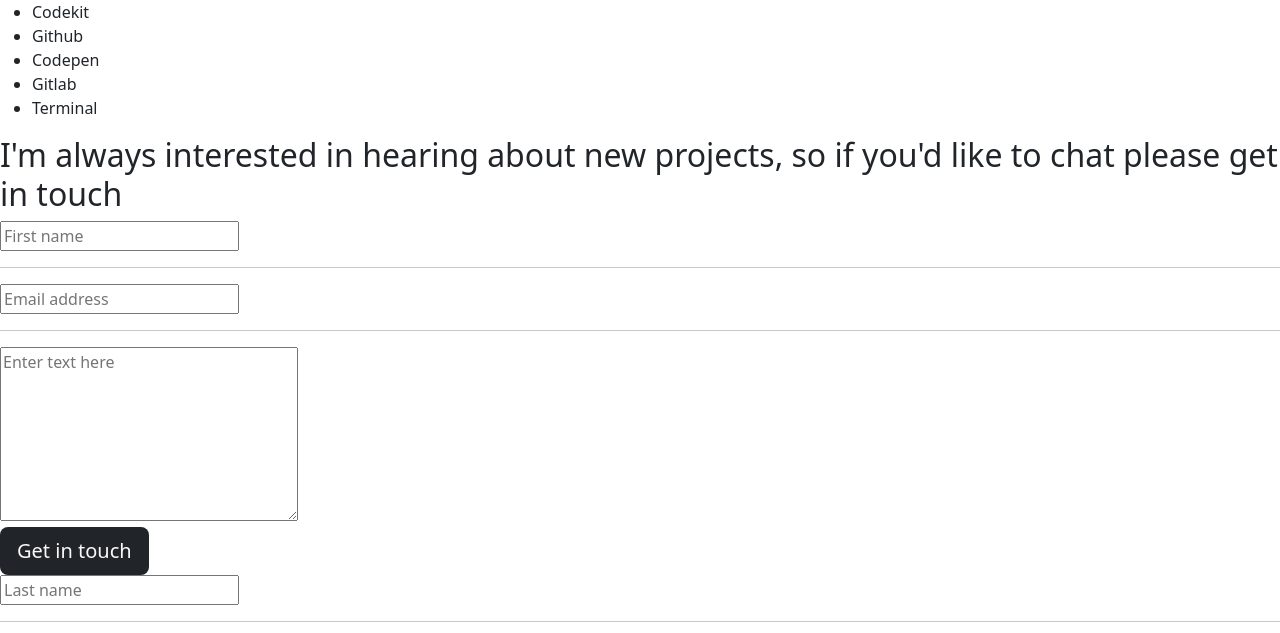
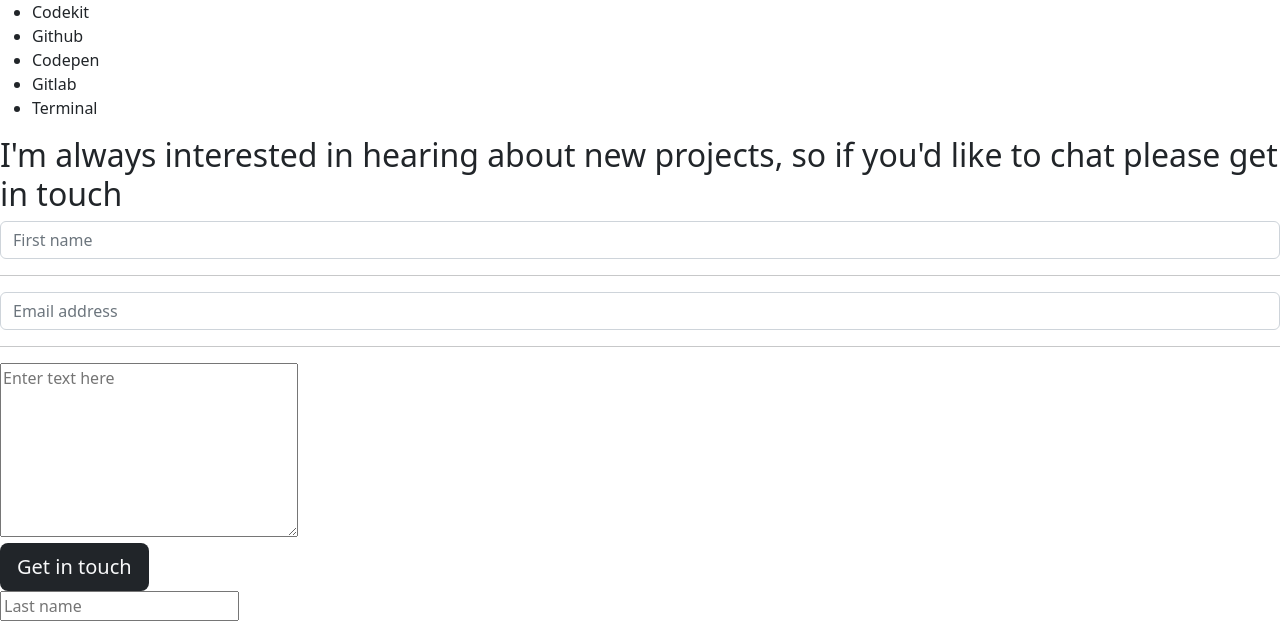
Before and after one commit to PromzzyKoncepts/MyPortfolio-Bootstrap, a plain HTML site: page index.html in a window 1280 px wide. Shown: the part 2744-3377 px from the top of the page. Drawn offline with nearby package versions, Linux system fonts and the light colour scheme.

Commit message:
add bootstrap styling for the form and form elts

```diff
--- a/index.html
+++ b/index.html
@@ -241,21 +241,23 @@
           <div class="contact-text">
             <h2>I'm always interested in hearing about new projects, so if you'd like to chat please get in touch</h2>
           </div>
-          <div class="form-div">
-            <div><input class="transition" type="text" name="name" id="fullname" placeholder="First name" maxlength="30"
-                required></div>
-
-            <div>
-              <hr><input class="transition" type="email" name="email" id="email" placeholder="Email address" required>
+          <div class="form-group row">
+            <div class="col-xs-2">
+              <input class="form-control" type="text" name="name" id="fullname" placeholder="First name" maxlength="30"
+                required>
             </div>
 
-            <div class="div-form">
+            <div class="col-xs-2">
+              <hr><input class="form-control" type="email" name="email" id="email" placeholder="Email address" required>
+            </div>
+
+            <div class="col-xs-2">
               <hr>
-              <textarea class="transition" name="comments" id="text-area" cols="30" rows="7" maxlength="500"
+              <textarea name="comments" id="text-area" cols="30" rows="7" maxlength="500"
                 placeholder="Enter text here" required></textarea>
             </div>
 
-            <div>
+            <div class="col-xs-2">
               <button type="submit" id="contact-button"  class="btn btn-lg text-light bg-dark">Get in touch</button>
             </div>
 
```
